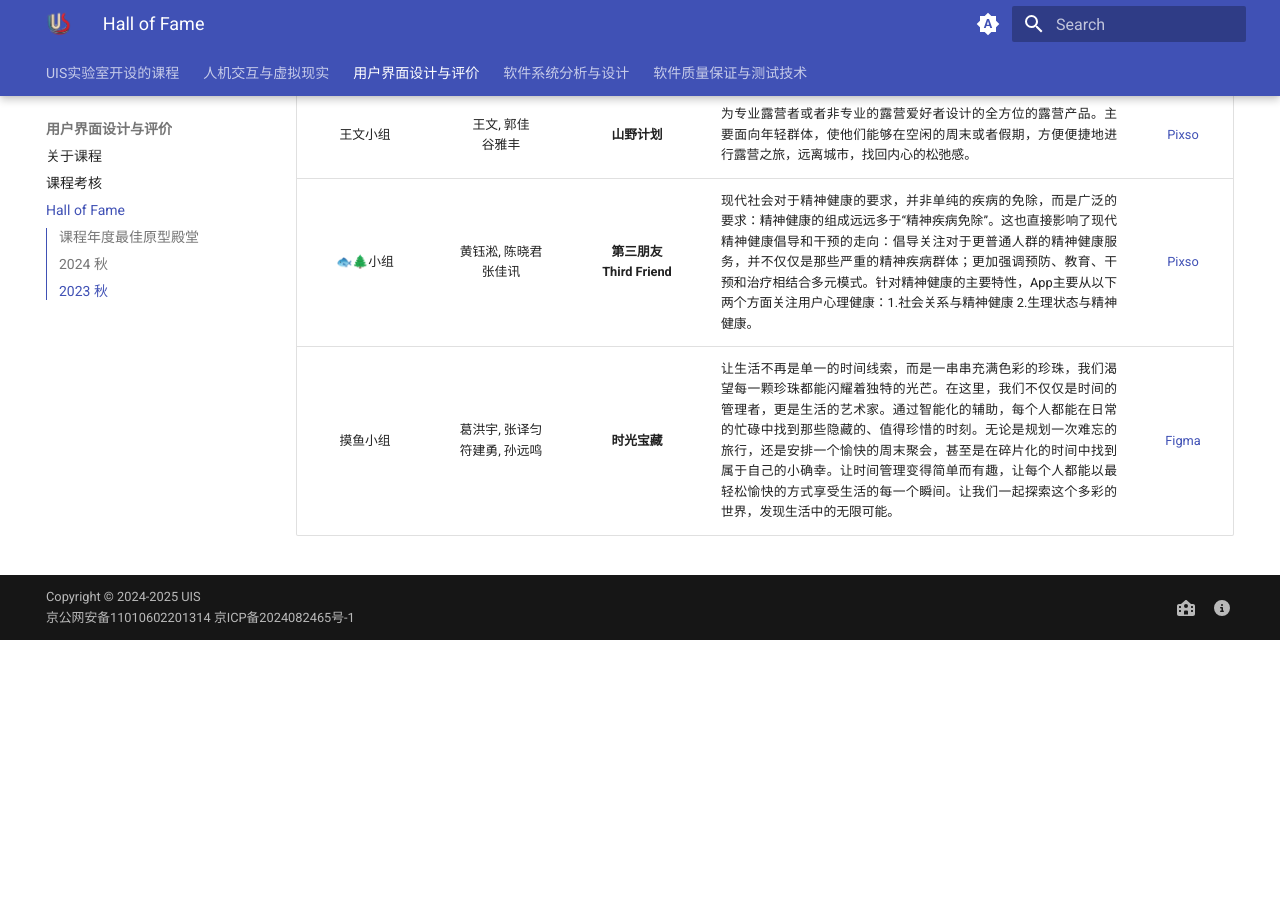
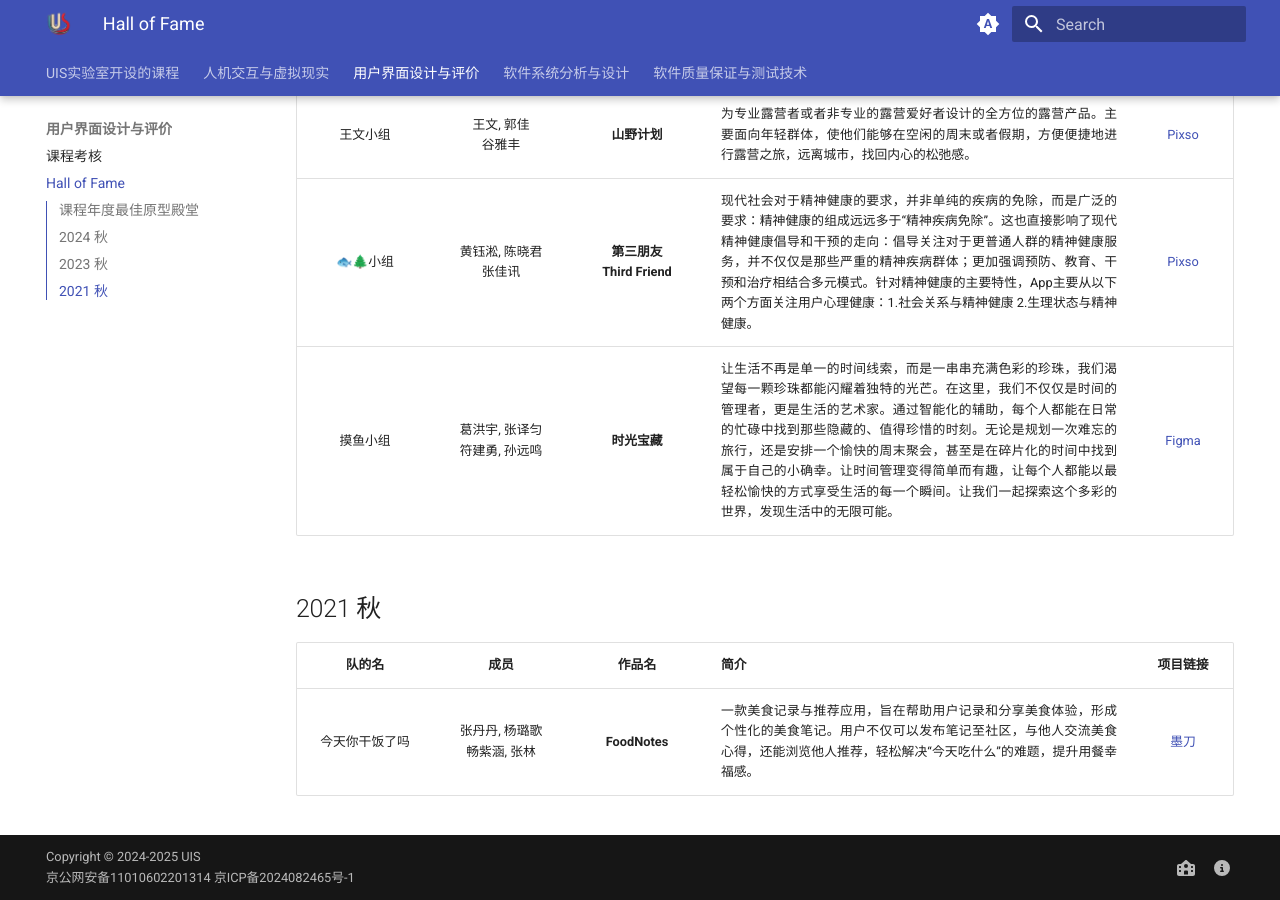
Before and after one commit to mochuishle/UISCourse, an MkDocs documentation site: the page built from docs/用户界面设计与评价/3-hall.md, in a window 1280 px wide and 900 px high, scrolled down 852 px. Built offline with MkDocs 1.6.1 and Material for MkDocs 9.7.7, drawn with Linux system fonts in a browser that asks for light colours; before the commit the page ends 1492 px from its top, so only the background shows below that; some of the changed text lies outside the part shown.

Commit message:
上线版本更新

```diff
--- a/docs/用户界面设计与评价/3-hall.md
+++ b/docs/用户界面设计与评价/3-hall.md
@@ -2,7 +2,7 @@
 
 ## 课程年度最佳原型殿堂
 
-> **一些同学在这门课程中获得了不错的评价，下面是他们的项目以及原型链接。**
+> **一些同学在这门课程中获得了不错的评价，下面是他们的项目以及原型链接。（排名不分先后）**
 
 <!-- ## 2024 秋
 <table>
@@ -100,3 +100,21 @@
         <td style="text-align: center;vertical-align: middle;"><a href="https://www.figma.com/proto/KPI4TicpesgklOQC3cujjO/%E4%B8%AA%E4%BA%BA%E4%B8%BB%E9%A1%B5?node-id=70-1618&p=f&t=QPtkgqtzuLSbQFiN-1&scaling=scale-down&content-scaling=fixed&page-id=0%3A1&starting-point-node-id=70%3A1618&show-proto-sidebar=1/" target="_blank">Figma</a></td>
     </tr>
 </table>
+
+## 2021 秋
+<table>
+    <tr>
+        <th style="width: 15%; text-align: center; font-weight: bold;">队的名</th>
+        <th style="width: 15%; text-align: center; font-weight: bold;">成员</th>
+        <th style="width: 15%; text-align: center; font-weight: bold;">作品名</th>
+        <th style="width: 50%; text-align: left; font-weight: bold;">简介</th>
+        <th style="width: 10%; text-align: center; font-weight: bold;">项目链接</th>
+    </tr>
+    <tr>
+        <td style="text-align: center;vertical-align: middle;">今天你干饭了吗</td>
+        <td style="text-align: center;vertical-align: middle;">张丹丹, 杨璐歌<br>畅紫涵, 张林</td>
+        <td style="text-align: center; font-weight: bold;vertical-align: middle;">FoodNotes</td>
+        <td style="text-align: justify;vertical-align: middle;">一款美食记录与推荐应用，旨在帮助用户记录和分享美食体验，形成个性化的美食笔记。用户不仅可以发布笔记至社区，与他人交流美食心得，还能浏览他人推荐，轻松解决“今天吃什么”的难题，提升用餐幸福感。</td>
+        <td style="text-align: center;vertical-align: middle;"><a href="https://modao.cc/app/vCCBwAFr48ukzUv5gPdR3#screen=skx9xtj48m7hu86" target="_blank">墨刀</a></td>
+    </tr>
+</table>
```
Also changed, not shown: docs/用户界面设计与评价/1-ui.md (deleted, +0 -64 lines), docs/软件系统分析与设计/1-sad.md (deleted, +0 -50 lines), 1 other file.
